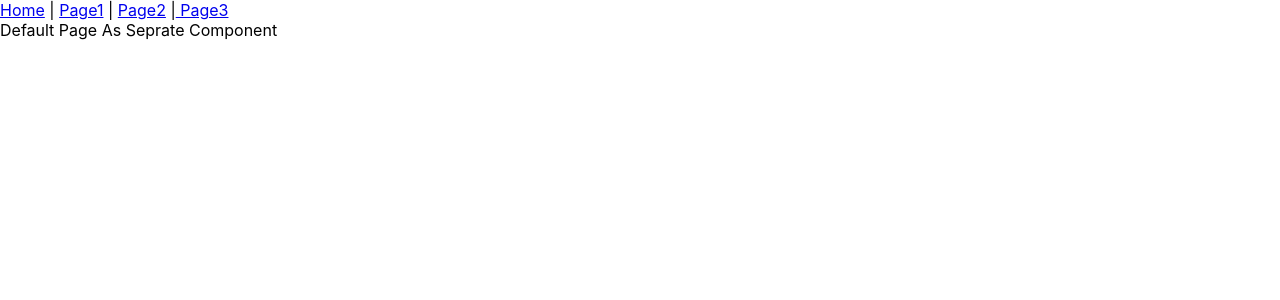
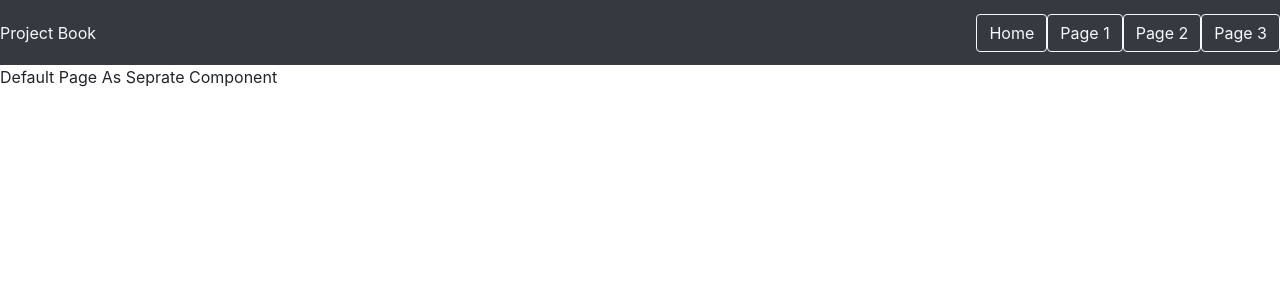
Before and after one commit to dac-2021/day10-react-routing, a React (Create React App) app: page / in a window 1280 px wide. Shown: the top 300 px of the page. Built offline with nearby package versions, Linux system fonts and the light colour scheme.

Commit message:
routing with bootstrap.

```diff
--- a/src/App.js
+++ b/src/App.js
@@ -11,8 +11,34 @@ function App() {
   return (
     <Router>
       {/** Navigation Link */}
-      <Link to="/">Home</Link> | <Link to="/page1">Page1</Link> |{" "}
-      <Link to="/page2">Page2</Link> |<Link to="/page3"> Page3</Link>
+      <div className="row bg-dark" style={{ height: "65px" }}>
+        <div className="col-3 d-flex align-items-center text-light">
+          Project Book
+        </div>
+        <div className="col-9 d-flex align-items-center justify-content-end">
+          <Link to="/">
+            <button type="button" class="btn btn-outline-light">
+              Home
+            </button>
+          </Link>
+          <Link to="/page1">
+            <button type="button" class="btn btn-outline-light">
+              Page 1
+            </button>
+          </Link>
+          <Link to="/page2">
+            <button type="button" class="btn btn-outline-light">
+              Page 2
+            </button>
+          </Link>
+          <Link to="/page3">
+            <button type="button" class="btn btn-outline-light">
+              Page 3
+            </button>
+          </Link>
+        </div>
+      </div>
+
       {/** Routes Here */}
       <Route exact path="/">
         <DefaultPage />
```
Also changed, not shown: src/index.js (+7 -6 lines).
